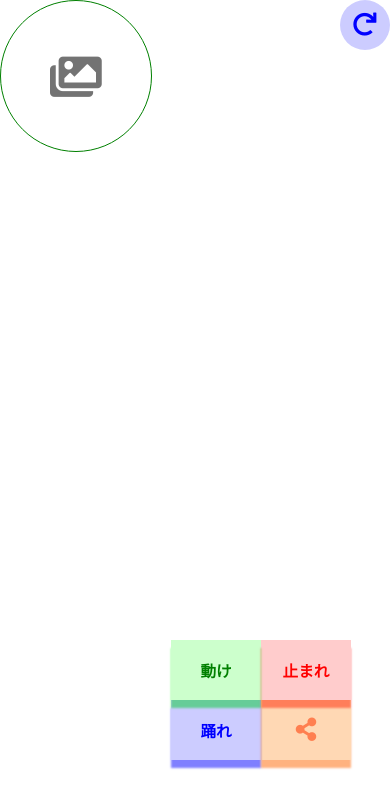
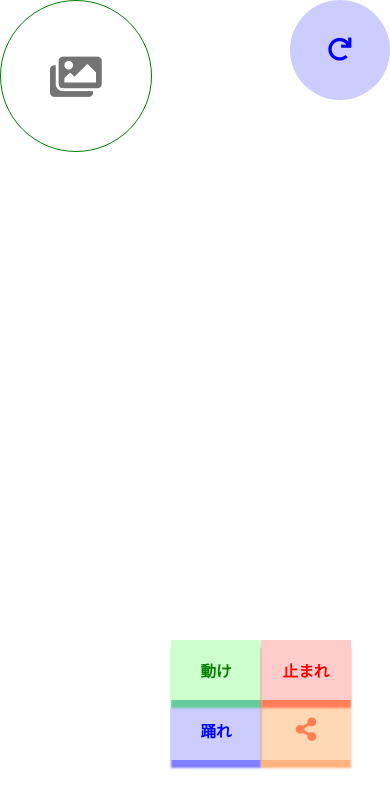
Before and after one commit to ameryu716/imgpinball, a plain HTML site: page ball.html in a window 390 px wide. Drawn offline with Linux system fonts and the light colour scheme.

Commit message:
ipad css

```diff
--- a/ball.css
+++ b/ball.css
@@ -173,6 +173,7 @@ body {
     }
 }
 
+/* ipad */
 @media screen and (max-width: 1024px){
     body {
         margin: 0;
@@ -249,8 +250,8 @@ body {
         position: absolute;
         top: 0;
         right: 0;
-        height: 50px;
-        width: 50px;
+        height: 100px;
+        width: 100px;
         border-radius: 100%;
         background-color: rgba(0,0,255,0.2);
         border: none;
```
